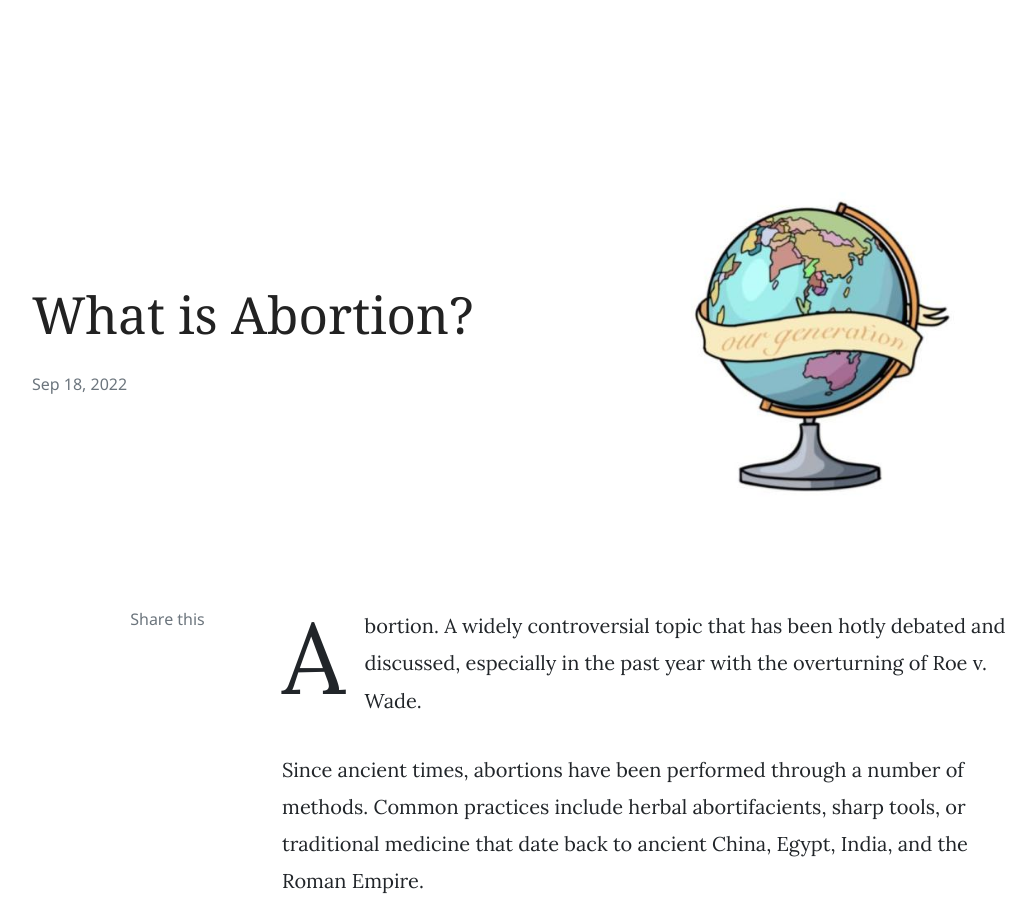
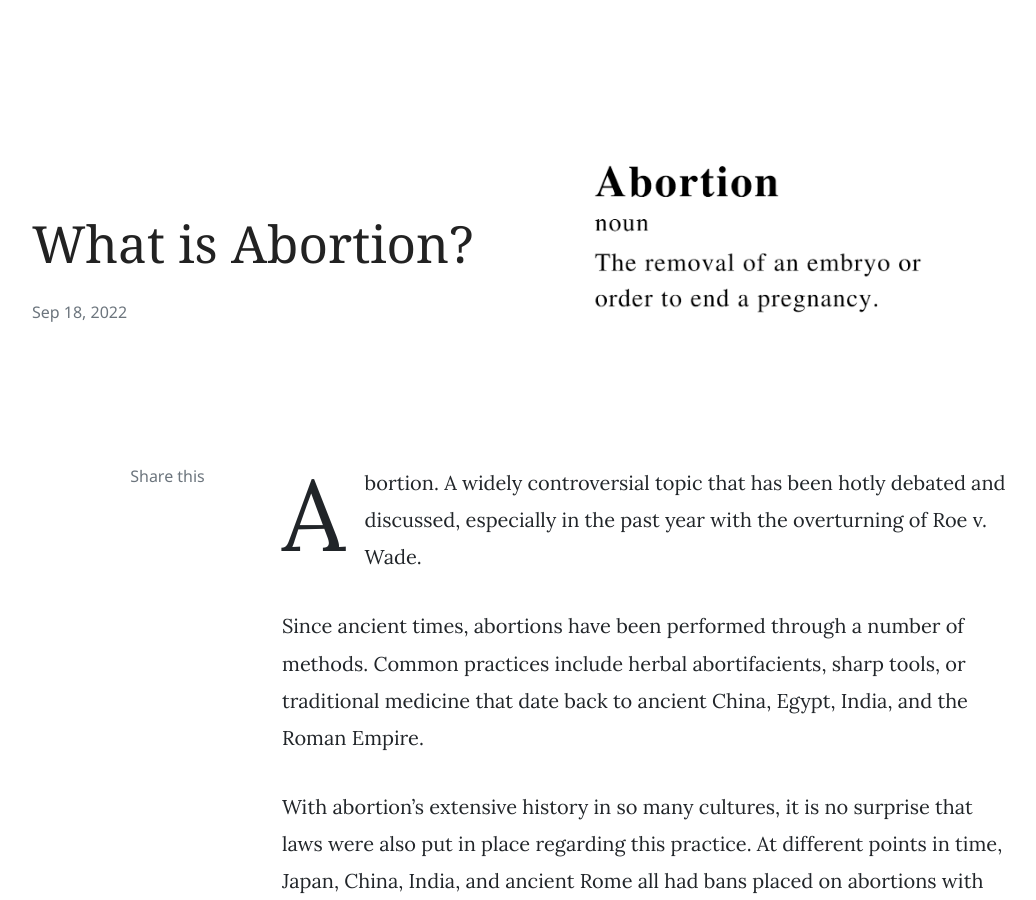
Before and after one commit to ourgenerationshs/ourgeneration, a Jekyll site: the page built from _posts/2022-09-18-What-is-abortion.md, in a window 1280 px wide and 900 px high. Shown: the whole window, without its empty margins (88-1124 px from the left). Built offline with Jekyll 4.4.1, drawn with Linux system fonts in a browser that asks for light colours; nearby versions of some CDN libraries; comment, search, counter and statistics services are not loaded.

Commit message:
Update 2022-09-18-What-is-abortion.md

```diff
--- a/_posts/2022-09-18-What-is-abortion.md
+++ b/_posts/2022-09-18-What-is-abortion.md
@@ -4,7 +4,7 @@ title:  "What is Abortion?"
 subtitle: "Just for clarity before you exploration here…"
 author: Melody Yu
 categories: [Articles]
-image: assets/images/ourgeneration.jpeg
+image: assets/images/abortion.png
 tags: featured
 ---
 
```
